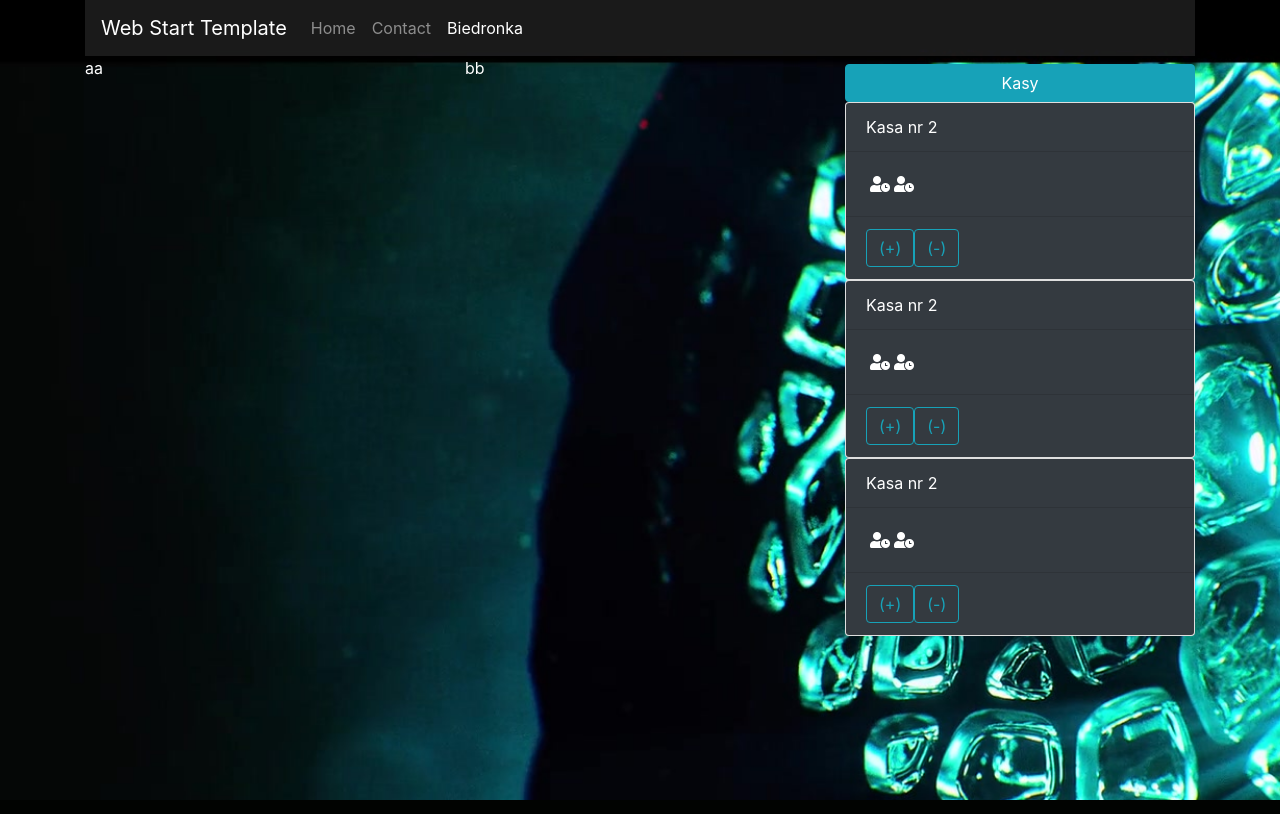
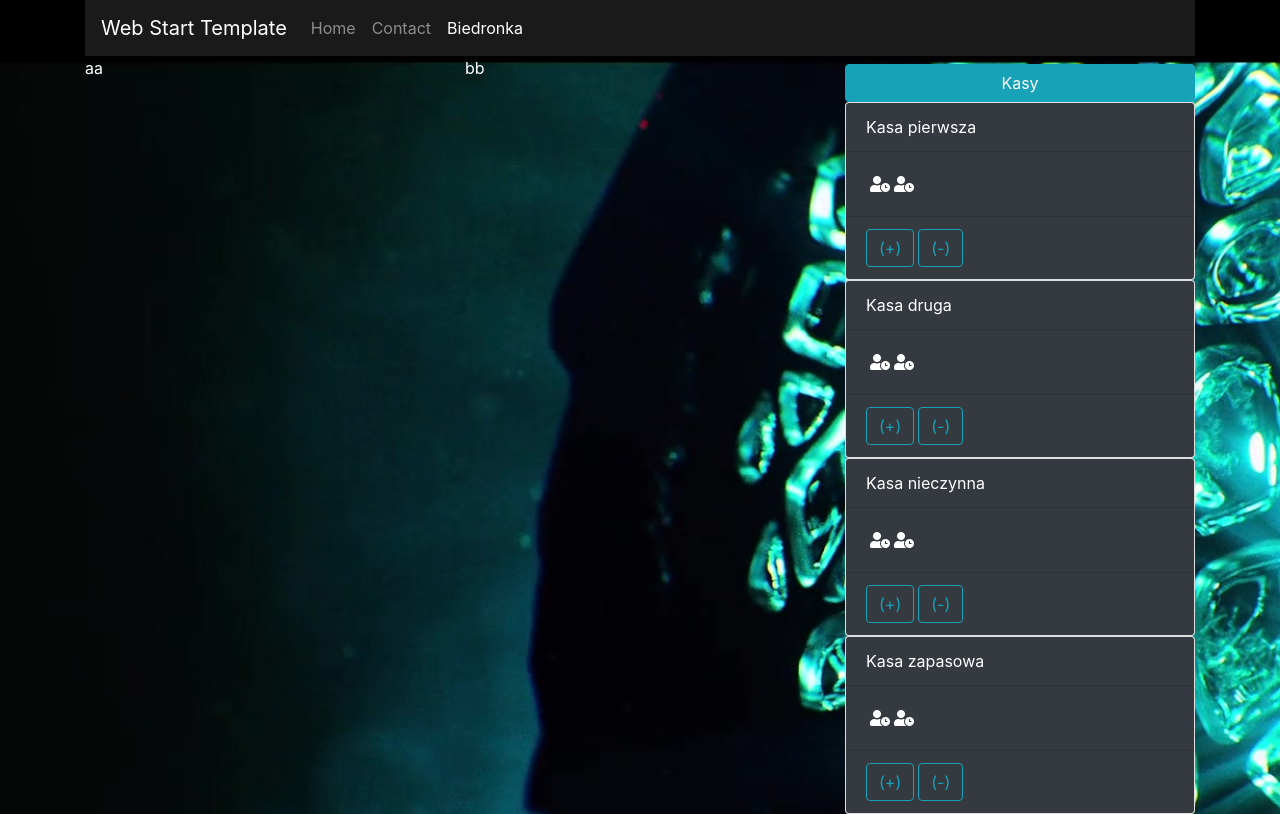
Before and after one commit to teamWSIZ/JS2-2019, an Angular app: page /#/biedronka in a window 1280 px wide. Built offline with nearby package versions, Linux system fonts and the light colour scheme.

Commit message:
przekazywanie nazwy kasy

```diff
--- a/src/app/biedronka/biedronka.component.html
+++ b/src/app/biedronka/biedronka.component.html
@@ -7,8 +7,10 @@
   </div>
   <div class="col-md-4">
     <button class="btn btn-info mt-2" style="width: 100%">Kasy</button>
-    <app-kasa></app-kasa>
-    <app-kasa></app-kasa>
-    <app-kasa></app-kasa>
+
+    <app-kasa [nr]="'pierwsza'"></app-kasa>
+    <app-kasa [nr]="'druga'"></app-kasa>
+    <app-kasa [nr]="'nieczynna'"></app-kasa>
+    <app-kasa [nr]="'zapasowa'"></app-kasa>
   </div>
 </div>
--- a/src/app/kasa/kasa.component.html
+++ b/src/app/kasa/kasa.component.html
@@ -1,6 +1,6 @@
 <div class="card">
   <div class="card-header bg-dark">
-    Kasa nr {{nr}}
+    Kasa {{nr}}
   </div>
   <div class="card-body  bg-dark">
 
@@ -10,7 +10,7 @@
 
   <div class="card-footer  bg-dark">
     <button class="btn btn-outline-info" (click)="clients.push('aa')">(+)</button>
-    <button class="btn btn-outline-info" (click)="removeClient()">(-)</button>
+    <button class="btn btn-outline-info ml-1" (click)="removeClient()">(-)</button>
   </div>
 
 
--- a/src/app/kasa/kasa.component.ts
+++ b/src/app/kasa/kasa.component.ts
@@ -1,4 +1,4 @@
-import { Component, OnInit } from '@angular/core';
+import {Component, Input, OnInit} from '@angular/core';
 
 @Component({
   selector: 'app-kasa',
@@ -6,13 +6,12 @@ import { Component, OnInit } from '@angular/core';
   styleUrls: ['./kasa.component.less']
 })
 export class KasaComponent implements OnInit {
-  nr: string;
+  @Input() nr: string;
   clients: string[];
 
   constructor() { }
 
   ngOnInit() {
-    this.nr = '2';
     this.clients = ['klient1',''];
   }
 
```
